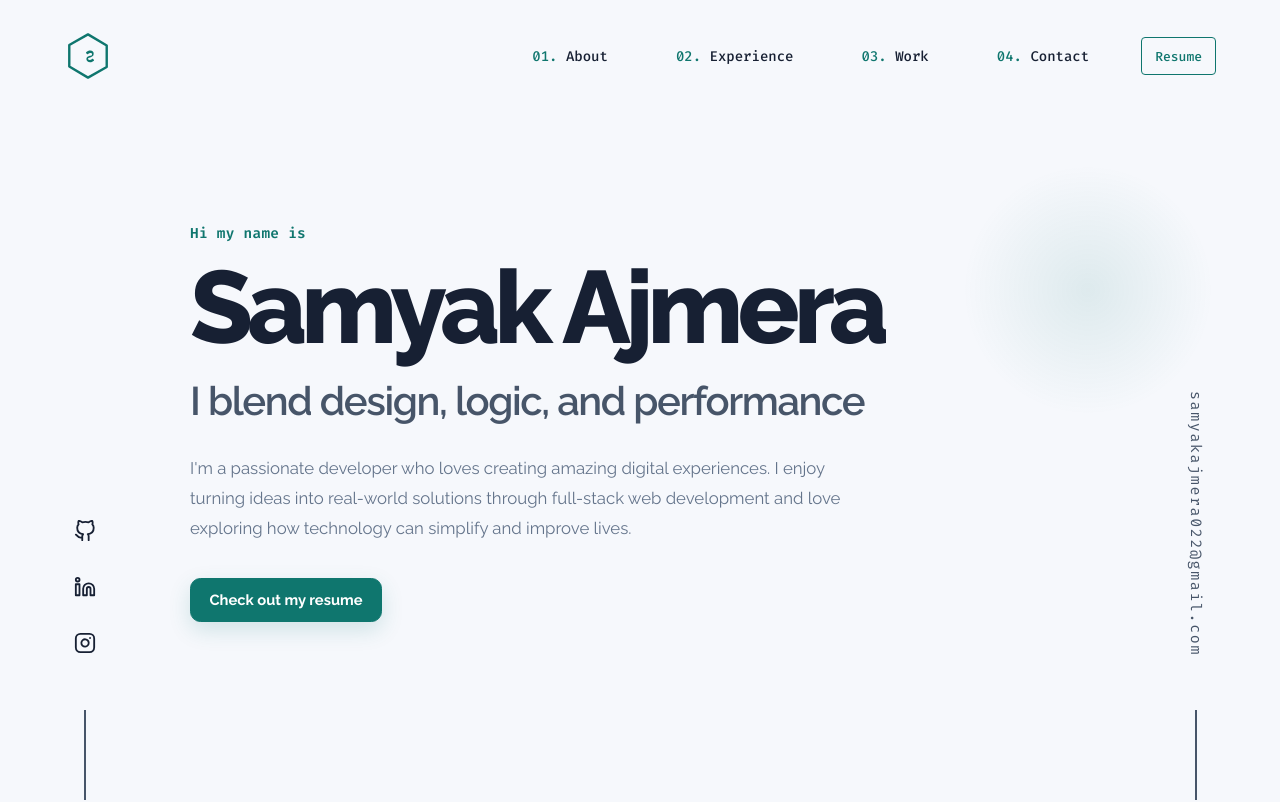
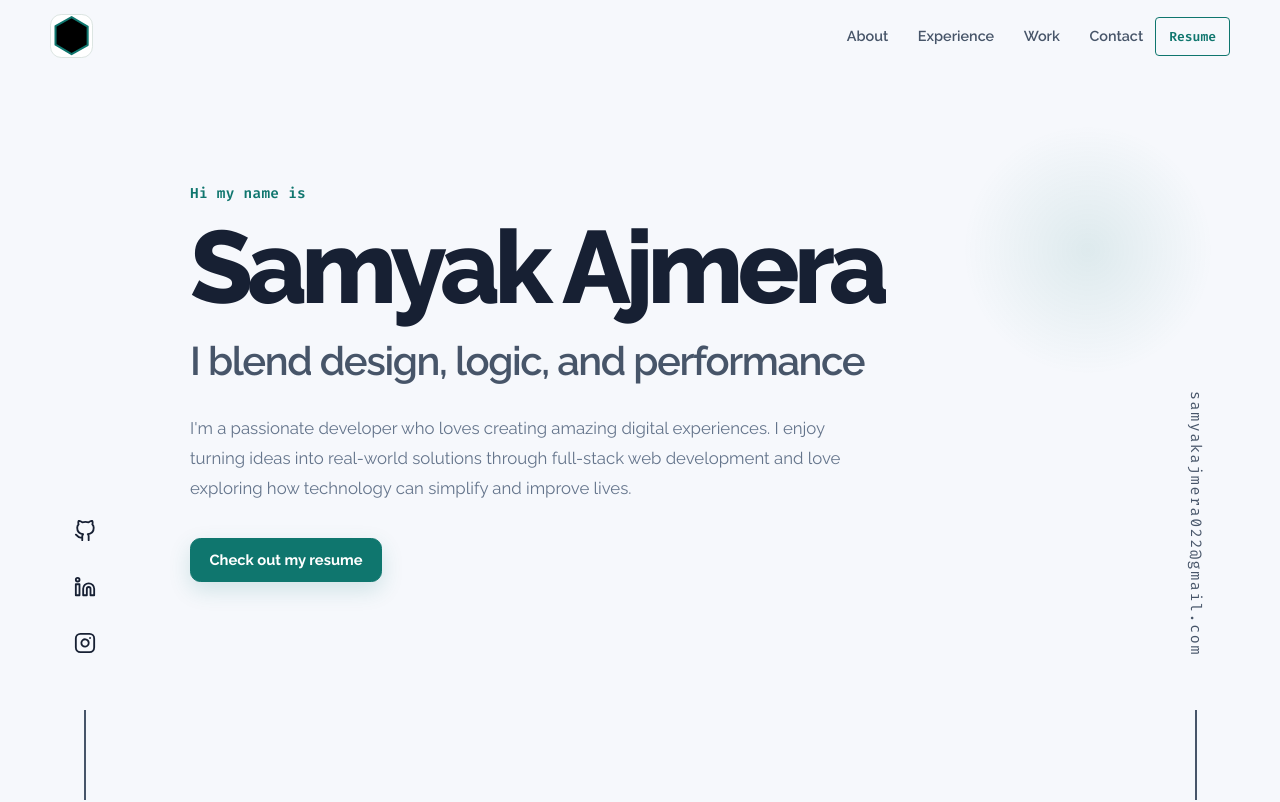
Before and after one commit to Samyaka13/Portfolio, a Next.js app: page / in a window 1280 px wide. Shown: the top 802 px of the page. Built offline with nearby package versions, Linux system fonts and the light colour scheme.

Commit message:
refine navigation and mobile menu

```diff
--- a/src/scss/sections/_navbar.scss
+++ b/src/scss/sections/_navbar.scss
@@ -1,121 +1,136 @@
 nav {
-  min-height: 60px;
+  min-height: 72px;
+
   .wrapper {
-    width: 100%;
+    width: min(100% - 2rem, 1180px);
+    margin: 0 auto;
     display: flex;
     justify-content: space-between;
     align-items: center;
-    padding: 0 4rem;
-    transition: 0.3s ease-in-out;
+    padding: 0.9rem 0;
     position: relative;
-    .brand {
-      a {
-        color: var(--theme-color);
-        display: flex;
-        justify-content: center;
-        align-items: center;
-        height: 3rem;
-        width: 3rem;
+
+    .brand a {
+      color: var(--theme-color);
+      display: flex;
+      align-items: center;
+      justify-content: center;
+      width: 2.7rem;
+      height: 2.7rem;
+      margin: 0;
+      border: 1px solid #dce5e2;
+      border-radius: 0.7rem;
+      background: #fff;
+      transition: transform 0.2s ease, border-color 0.2s ease, box-shadow 0.2s ease;
+
+      &:hover,
+      &:focus {
         fill: none;
-        margin: 2rem 0;
-        cursor: pointer;
-        outline: 2px dashed transparent;
-        transition: 0.3s ease-in-out;
-        &:hover {
-          fill: #64fad91a;
-        }
-        &:focus {
-          outline-color: var(--theme-color);
-          fill: #64fad91a;
-        }
+        border-color: #9edbd1;
+        box-shadow: 0 8px 20px rgba(15, 23, 42, 0.08);
+        transform: translateY(-1px);
       }
     }
+
     .nav-responsive-toggle {
       display: none;
-      color: var(--theme-color);
+      color: var(--lightest-slate);
       font-size: var(--tlarge2);
       justify-content: center;
       align-items: center;
-      transition: 0.3s ease-in-out;
+      transition: color 0.2s ease;
       z-index: 15;
     }
+
     .nav-items {
       display: flex;
-      gap: 3em;
-      color: var(--lightest-slate);
-      font-family: var(--fira-code);
-      font-weight: 500;
-      font-size: var(--tsm1);
+      align-items: center;
+      color: #475569;
+      font-family: var(--raleway);
+      font-weight: 600;
+      font-size: 0.9rem;
       counter-reset: nav-list;
+
       &-list {
         display: flex;
-        gap: 3rem;
-        list-style-type: none;
-        &-item {
-          a {
-            outline: 2px dashed transparent;
-            padding: 10px;
-            text-decoration: none;
-            color: inherit;
-            transition: 0.3s ease-in-out;
-            &::before {
-              counter-increment: nav-list;
-              content: "0" counter(nav-list) ". ";
-              color: var(--theme-color);
-            }
+        gap: 0.35rem;
+        list-style: none;
+
+        &-item a {
+          display: block;
+          padding: 0.55rem 0.75rem;
+          border-radius: 0.55rem;
+          text-decoration: none;
+          color: inherit;
+          transition: color 0.2s ease, background 0.2s ease;
+
+          &::before {
+            display: none;
           }
-          a:focus {
-            outline-color: var(--theme-color);
-          }
-          &:hover {
+
+          &:hover,
+          &:focus {
             color: var(--theme-color);
+            background: #f0fdfa;
+            outline: none;
           }
         }
       }
     }
 
     @media screen and (max-width: 1020px) {
-      padding: 0 2rem;
+      width: min(100% - 2rem, 680px);
+      padding: 0.8rem 0;
+
       .nav-responsive-toggle {
         display: flex;
-        z-index: 15;
       }
 
       .nav-items {
         position: fixed;
+        inset: 0 0 0 auto;
+        width: min(82vw, 360px);
         height: 100vh;
-        right: 0;
-        width: 0%;
+        padding: 6rem 2rem 2rem;
+        background: rgba(255, 253, 248, 0.98);
+        border-left: 1px solid #e5e7eb;
+        box-shadow: -20px 0 50px rgba(15, 23, 42, 0.08);
+        flex-direction: column;
+        justify-content: flex-start;
+        align-items: stretch;
         opacity: 0;
         visibility: hidden;
-        top: 0;
-        padding: 50px 10px;
-        background-color: var(--light-navy);
-        flex-direction: column;
-        justify-content: center;
-        align-items: center;
-        transition: 0.3s ease-in-out;
-        z-index: 11;
+        transform: translateX(1rem);
+        transition: opacity 0.2s ease, visibility 0.2s ease, transform 0.2s ease;
+
         &-list {
           flex-direction: column;
+          gap: 0.25rem;
+
+          &-item a {
+            padding: 0.9rem 1rem;
+            font-size: 1rem;
+          }
         }
       }
 
       .nav-responsive {
-        width: min(75vw, 400px);
         visibility: visible;
         opacity: 1;
+        transform: translateX(0);
       }
     }
   }
+
   .blur-nav {
-    height: 80px;
+    height: 72px;
     position: fixed;
     top: 0;
-    transition: 0.3s ease-in-out;
+    width: 100%;
     z-index: 100;
-    background-color: rgba(10, 25, 47, 0.85);
-    box-shadow: 0 10px 30px -10px var(--navy-shadow);
-    backdrop-filter: blur(10px);
+    background: rgba(255, 253, 248, 0.88);
+    border-bottom: 1px solid rgba(226, 232, 240, 0.9);
+    box-shadow: 0 8px 30px rgba(15, 23, 42, 0.06);
+    backdrop-filter: blur(14px);
   }
 }
```
